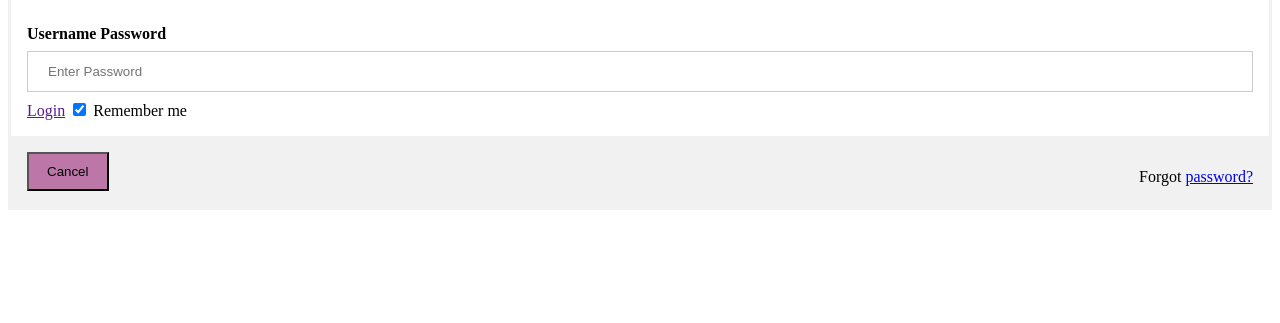
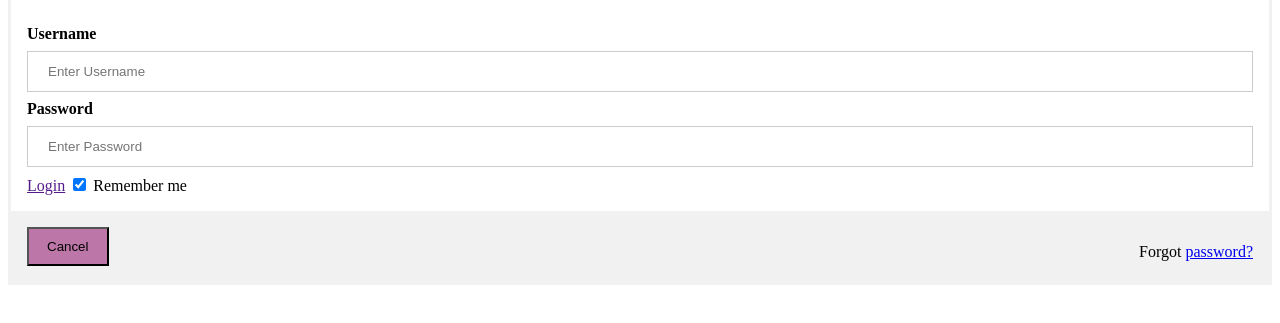
Before and after one commit to Fortunate05/Fortunate-Login-and-Registration, a plain HTML site: page index.html in a window 1280 px wide. Shown: the part 107-430 px from the top of the page. Drawn offline with Linux system fonts and the light colour scheme.

Commit message:
add add change input on unsername display

```diff
--- a/index.html
+++ b/index.html
@@ -22,7 +22,7 @@
 
     <div class="container" >
         <label for="uname"><b>Username</b></label>
-        <label type="text" placheholder="Enter Username" name="uname" required>
+        <input type="text" placeholder="Enter Username" name="uname" required>
 
 
             <label for="psw"><b>Password</b></label>
```
